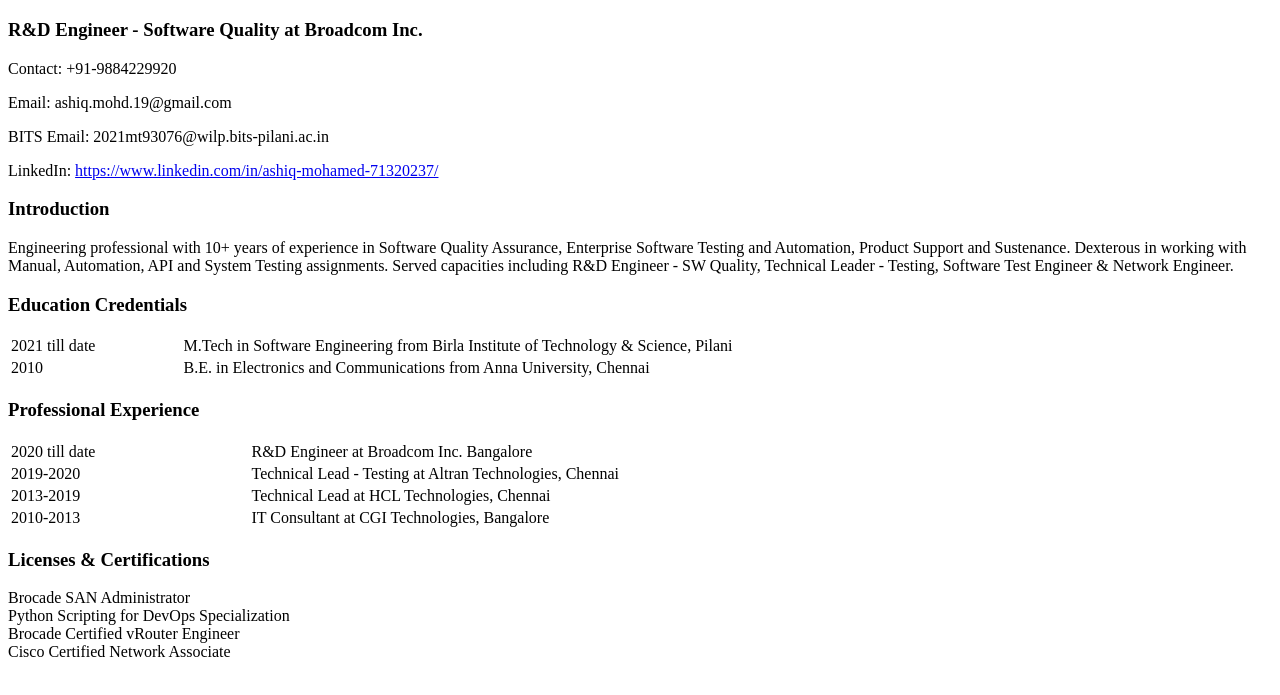
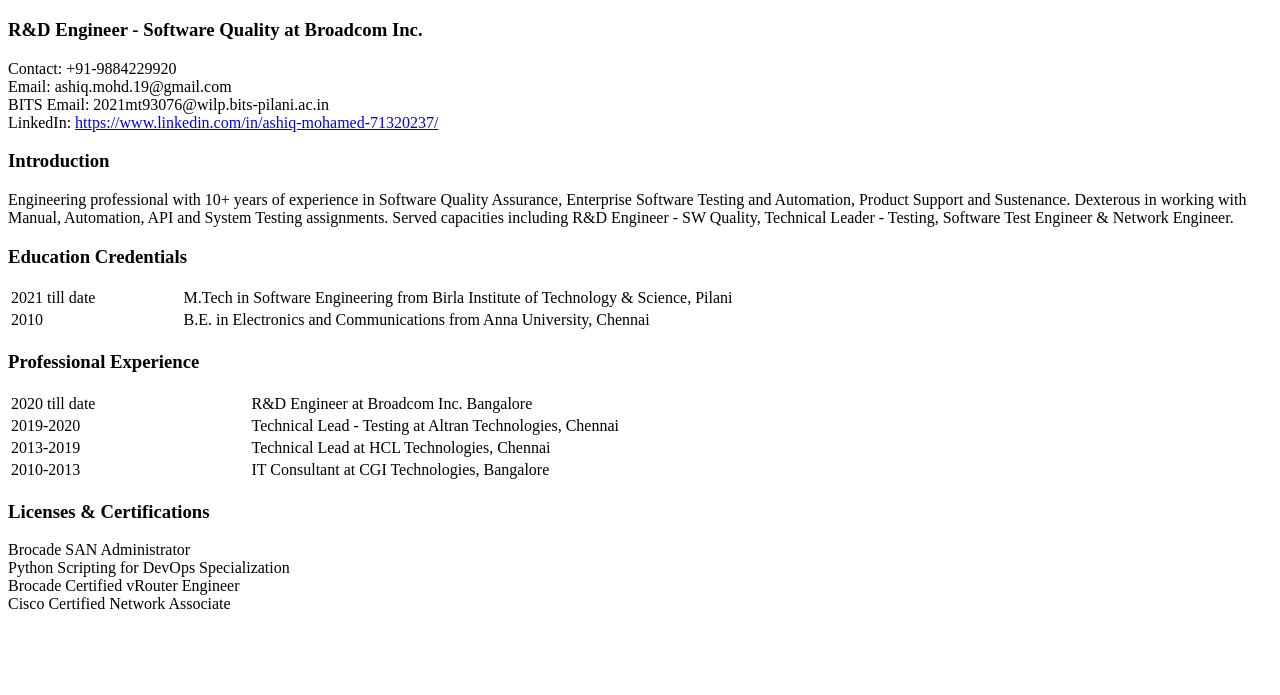
Before and after one commit to ashiq-mohd19/ashiq-mohd19, a plain HTML site: page index.html in a window 1280 px wide. Shown: the part 61-756 px from the top of the page. Drawn offline with Linux system fonts and the light colour scheme.

Commit message:
Update index.html

```diff
--- a/index.html
+++ b/index.html
@@ -7,10 +7,13 @@
       <div class="align-right">
          <h1>Ashiq Mohamed.Y</h1>
          <h3>R&ampD Engineer - Software Quality at Broadcom Inc.</h3>
-         <p>Contact: +91-9884229920</p>
-         <p>Email: ashiq.mohd.19@gmail.com</p>
-         <p>BITS Email: 2021mt93076@wilp.bits-pilani.ac.in</p>
-         <p>LinkedIn:
+         <p>Contact: +91-9884229920
+         <br>
+         Email: ashiq.mohd.19@gmail.com
+         <br>
+         BITS Email: 2021mt93076@wilp.bits-pilani.ac.in
+         <br>
+         LinkedIn:
             <a href="https://www.linkedin.com/in/ashiq-mohamed-71320237/">https://www.linkedin.com/in/ashiq-mohamed-71320237/</a>
          </p>
          <h3>  Introduction </h3>
```
